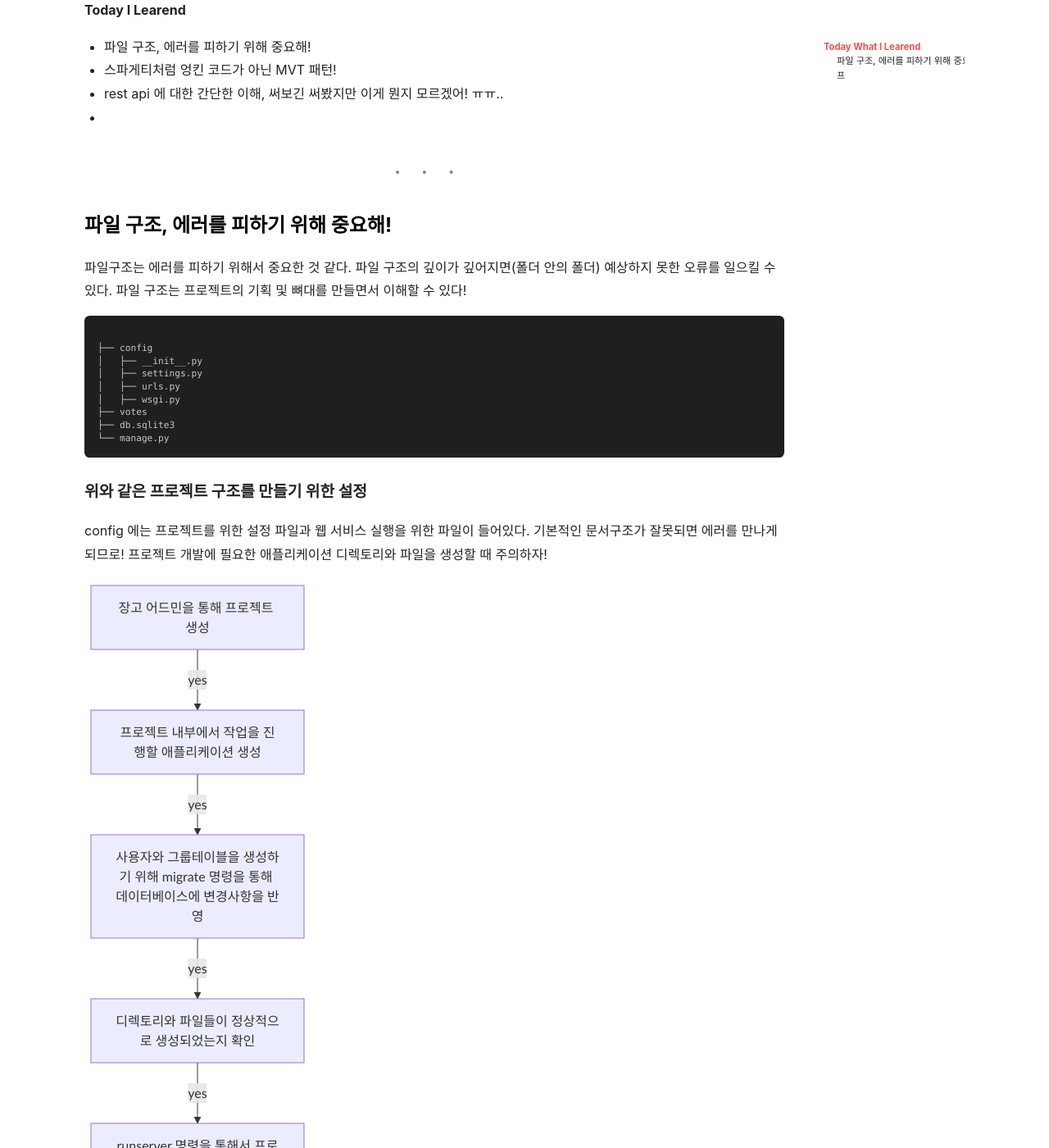
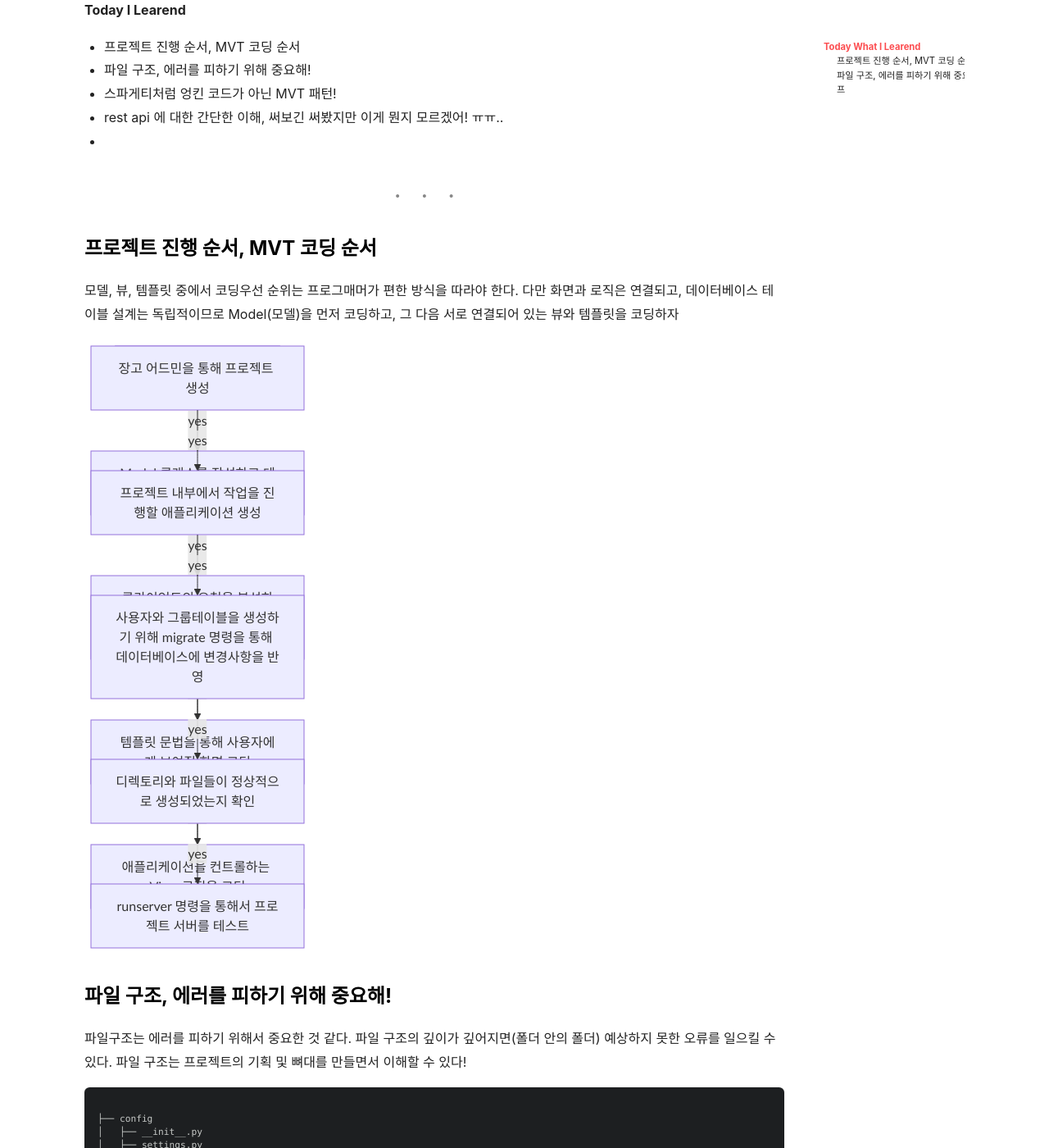
Before and after one commit to mchaemil/mchaemil.github.io, a Jekyll site: the page built from _posts/2019-12-11-Django-vote-list.md, in a window 1280 px wide and 1400 px high, scrolled down 583 px. Shown: the whole window at 82% size. Built offline with Jekyll 4.4.1, drawn with Linux system fonts in a browser that asks for light colours; nearby versions of some CDN libraries; comment, search, counter and statistics services are not loaded; some of the changed text lies outside the part shown.

Commit message:
update post

````diff
--- a/_posts/2019-12-11-Django-vote-list.md
+++ b/_posts/2019-12-11-Django-vote-list.md
@@ -14,6 +14,7 @@ tags: Django
 
 ---
 **Today I Learend**
+- 프로젝트 진행 순서, MVT 코딩 순서
 - 파일 구조, 에러를 피하기 위해 중요해!
 - 스파게티처럼 엉킨 코드가 아닌 MVT 패턴!
 - rest api 에 대한 간단한 이해, 써보긴 써봤지만 이게 뭔지 모르겠어! ㅠㅠ..
@@ -21,6 +22,25 @@ tags: Django
 
 
 ---
+
+### 프로젝트 진행 순서, MVT 코딩 순서
+
+모델, 뷰, 템플릿 중에서 코딩우선 순위는 프로그매머가 편한 방식을 따라야 한다. 다만 화면과 로직은 연결되고, 데이터베이스 테이블 설계는 독립적이므로 Model(모델)을 먼저 코딩하고, 그 다음 서로 연결되어 있는 뷰와 템플릿을 코딩하자
+
+```mermaid
+graph TB;
+    A[프로젝트 구조 만들기]
+    B[Model 클래스를 작성하고 데이터베이스에 반영]
+	C[클라이언트의 요청을 분석하는 URLconf를 코딩, URL과 View를 매핑하는 작업]
+    D[템플릿 문법을 통해 사용자에게 보여질 화면 코딩]
+	E[애플리케이션을 컨트롤하는 View 로직을 코딩]
+    A--yes-->B;
+    B--yes-->C;
+    C--yes-->D;
+    D--yes-->E;
+
+```
+
 
 ### 파일 구조, 에러를 피하기 위해 중요해!
 
@@ -56,7 +76,7 @@ graph TB;
 
 ```
 
-
+** 나의 코드에서 오류가 발생했는지, 장고에서 오류가 발생했는지는 프로젝트가 한참 지난 후에는 찾기 어려우므로 프로젝트를 만들기 전에는 항상 이와 같은 과정을 거치자.**
 
 
 
````
Also changed, not shown: _posts/2019-12-13-HTML-what-is-the-html-to-me.md (+6 -6 lines).
